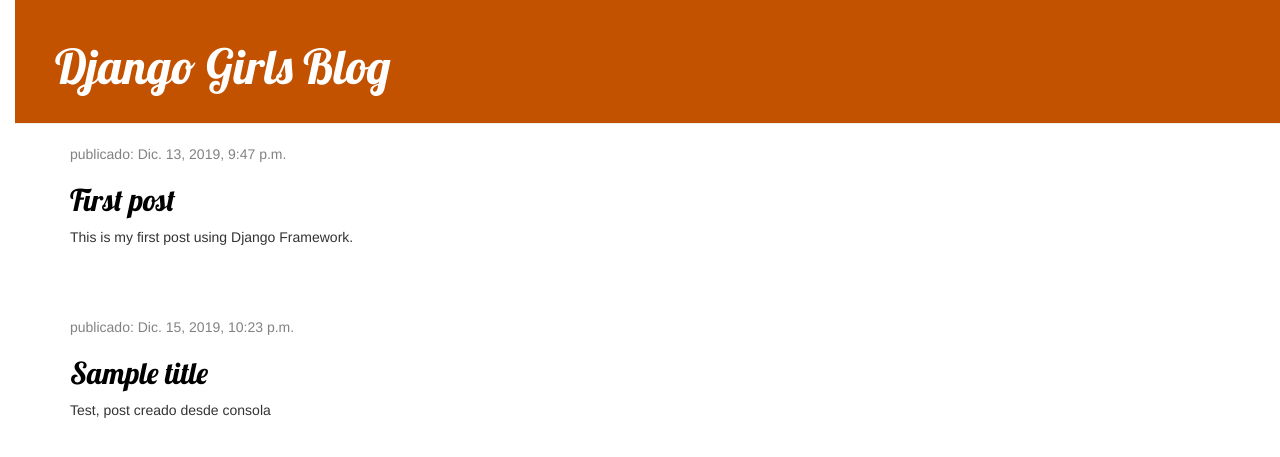
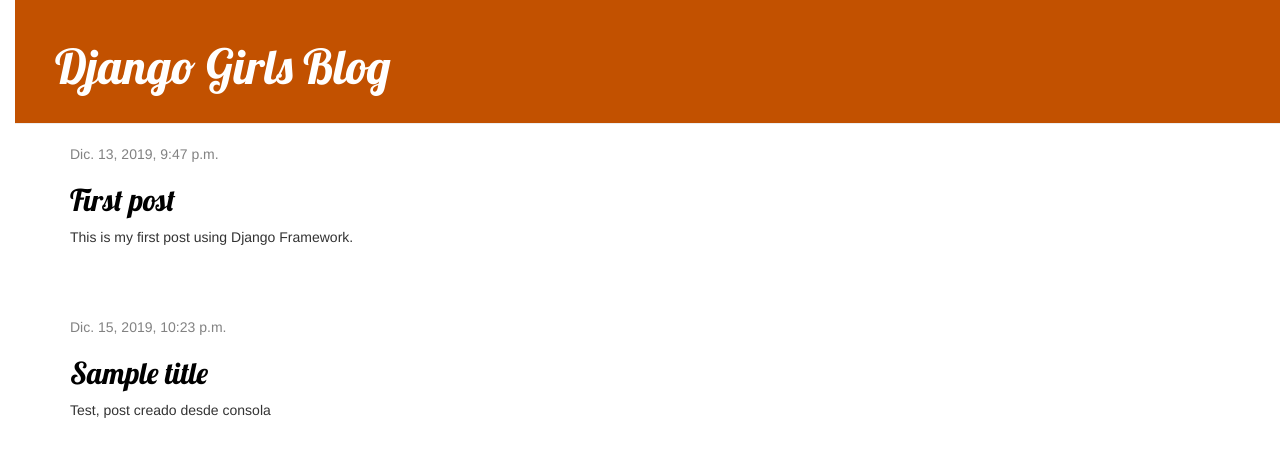
Before and after one commit to jSebastianAR/django-repo, a Django app: page / in a window 1280 px wide. Shown: the top 457 px of the page. Run offline with Django 3.2, Linux system fonts and the light colour scheme; data comes from the database, SQL or seed files in the repository; some libraries are stand-ins or nearby versions.

Commit message:
Modificaciones a post_detail.html

```diff
--- a/project_1/mysite/blog/templates/blog/post_list.html
+++ b/project_1/mysite/blog/templates/blog/post_list.html
@@ -3,7 +3,7 @@
     {% for post in posts %}
         <div class="post">
             <div class="date">
-                <p>publicado: {{ post.published_date }}</p>
+                {{ post.published_date }}
             </div>
             <h2><a href="{% url 'post_detail' pk=post.pk %}">{{ post.title }}</a></h2>
             <p>{{ post.text|linebreaksbr }}</p>
--- a/project_1/mysite/blog/urls.py
+++ b/project_1/mysite/blog/urls.py
@@ -3,5 +3,5 @@
 
 urlpatterns = [
 	path('',views.post_list, name='post_list'),
-	path('post/<int:pk>/', views.post_detail, name='post_detail'),
+	path('post/<int:pk>/', views.post_detail, name="post_detail"),
 ]
```
